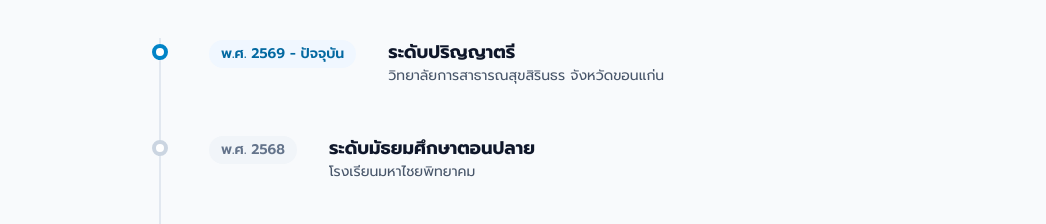
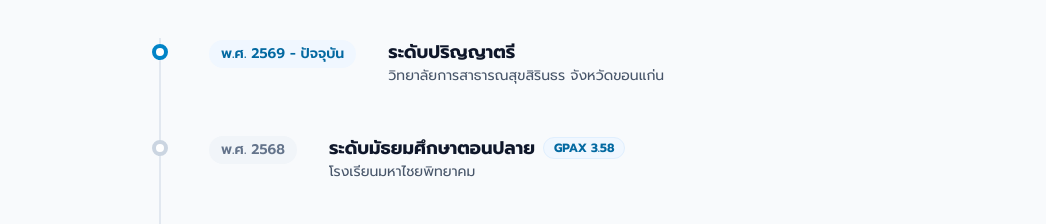
Before and after one commit to sudarat2550/nuch_n, a plain HTML site: page index.html in a window 1280 px wide. Shown: the part 1020-1244 px from the top of the page, without its empty margins (97-1143 px from the left). Drawn offline with nearby package versions, Linux system fonts and the light colour scheme.

Commit message:
Update index.html

```diff
--- a/index.html
+++ b/index.html
@@ -184,7 +184,12 @@
                                 พ.ศ. 2568
                             </span>
                             <div>
-                                <h3 class="text-lg font-bold text-slate-900">ระดับมัธยมศึกษาตอนปลาย</h3>
+                                <div class="flex flex-wrap items-center gap-2">
+                                    <h3 class="text-lg font-bold text-slate-900">ระดับมัธยมศึกษาตอนปลาย</h3>
+                                    <span class="text-xs font-bold text-brand-600 bg-brand-50 border border-brand-100 px-2.5 py-0.5 rounded-full">
+                                        GPAX 3.58
+                                    </span>
+                                </div>
                                 <p class="text-slate-600 text-sm">โรงเรียนมหาไชยพิทยาคม</p>
                             </div>
                         </div>
```
